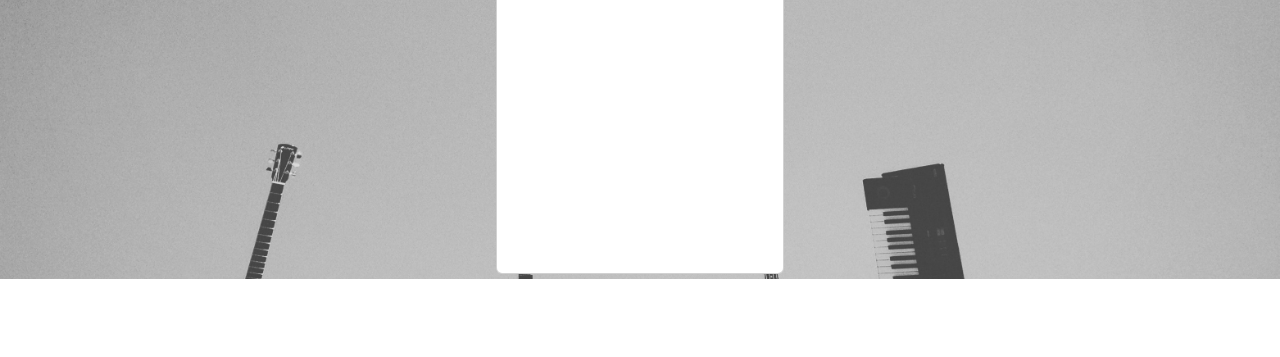
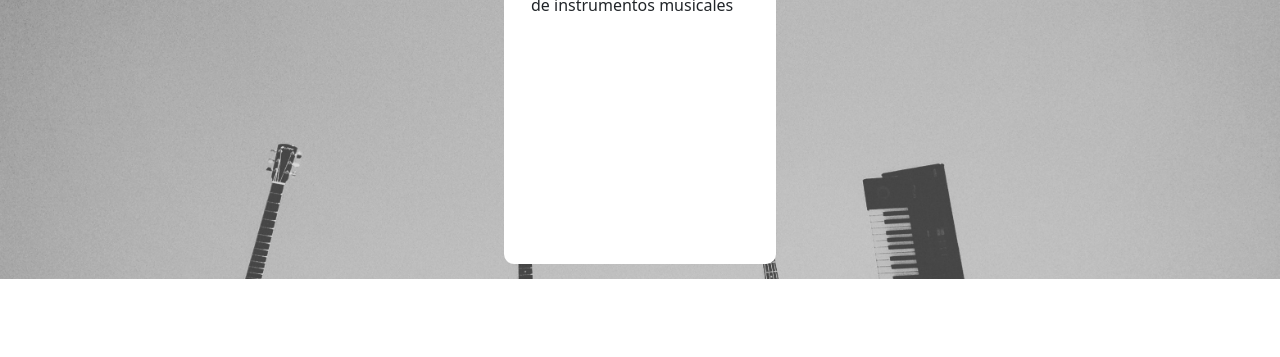
Before and after one commit to PetoPettinari/proyecto_desarrollo, a website: page index.html in a window 1280 px wide. Shown: the part 443-800 px from the top of the page. Drawn offline with nearby package versions, Linux system fonts and the light colour scheme.

Commit message:
titulo del nav

```diff
--- a/css/style.css
+++ b/css/style.css
@@ -57,6 +57,13 @@
 .nav {
   width: 100%;
   height: 50%;
+}
+.encabezado .card {
+  width: 300px;
+  border: 1px solid rgba(195, 36, 36, 0);
+  margin: 10px;
+  padding: 10px;
+  border-radius: 10px;
 }
 
 .card venta-info {
@@ -222,5 +229,4 @@
   border-bottom: 2px solid;
 }
 
-
 /*# sourceMappingURL=style.css.map */
--- a/index.html
+++ b/index.html
@@ -24,7 +24,7 @@
             </ul>
         </nav>
         <div class="encabezado">
-            <div class="card" style="width: 18rem;">
+            <div class="card" style="width: 17rem;">
                 <img src="../multimedia/img/logo/logo.jpg" class="card-img-top" alt="...">
                 <div class="card-body">
                   <p class="card-text">Somos una empresa de instrumentos musicales, abarcando todas las marcas de instrumentos musicales</p>
```
Also changed, not shown: pages/clientes.html (+1 -1 lines), pages/compras.html (+1 -1 lines), pages/contactos.html (+1 -1 lines), pages/productos.html (+1 -1 lines), pages/usuarios.html (+1 -1 lines), pages/ventas.html (+1 -1 lines).
